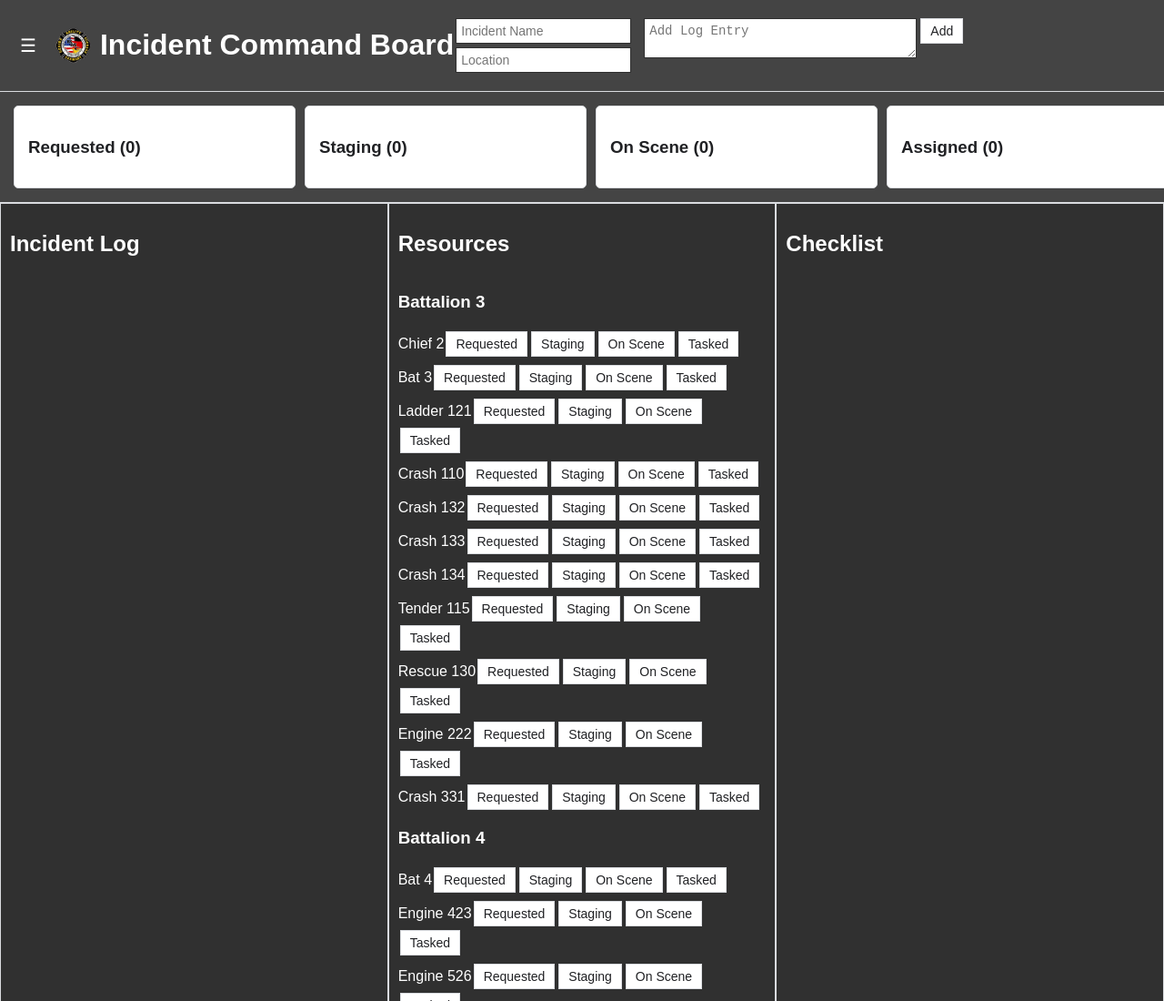
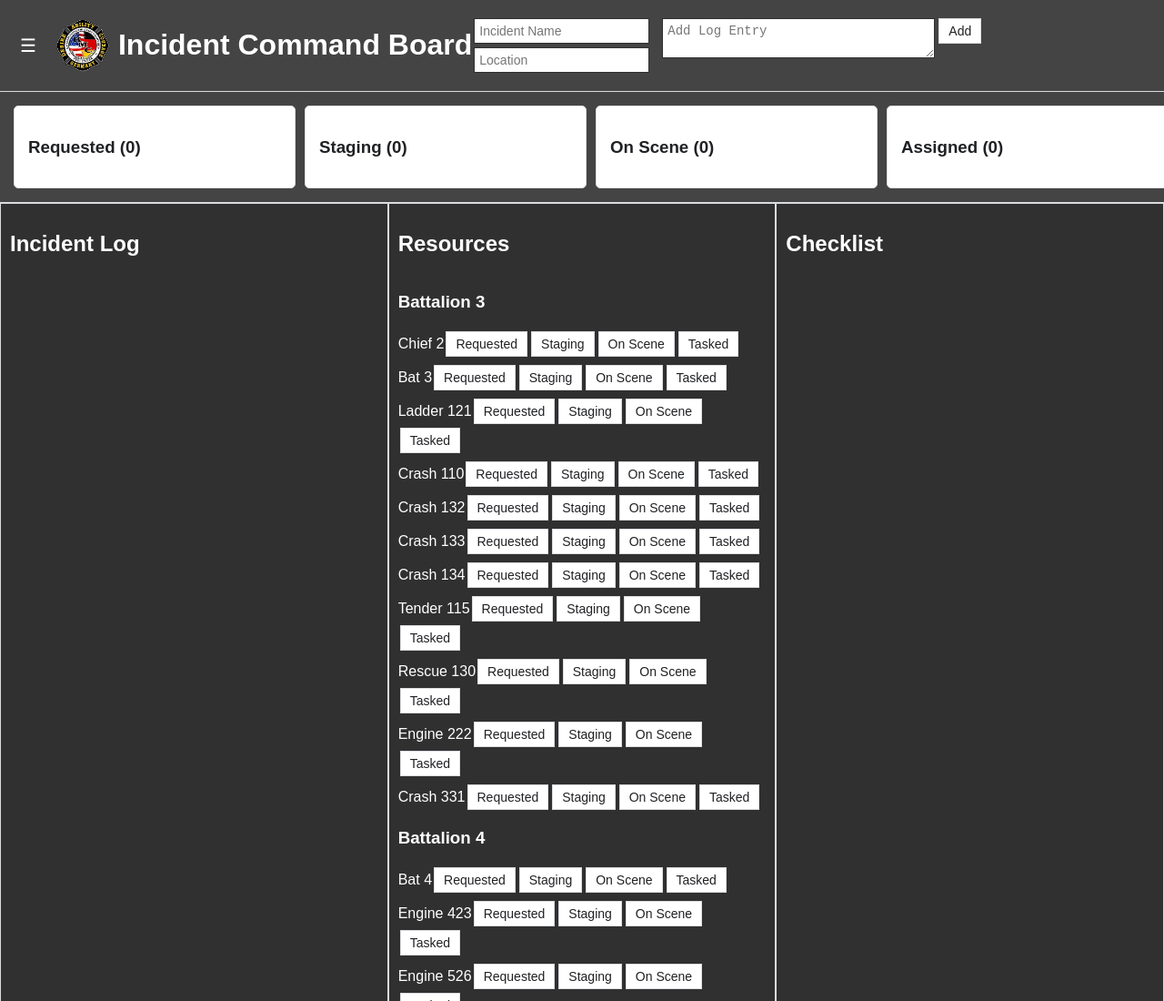
Before and after one commit to jtklauzer/Incident-Command-Board-KMC, a plain HTML site: page index.html in a window 1280 px wide. Shown: the top 1100 px of the page at 91% size. Drawn offline with Linux system fonts and the light colour scheme.

Commit message:
Update style.css

```diff
--- a/style.css
+++ b/style.css
@@ -53,7 +53,7 @@ textarea {
 
 /* Image Styles */
 img {
-    max-height: 40px !important;  /* Force logo size to 40px */
+    max-height: 60px !important;  /* Force logo size to 40px */
     width: auto !important;       /* Ensure width is auto */
     margin-right: 10px;
     vertical-align: middle;
```
